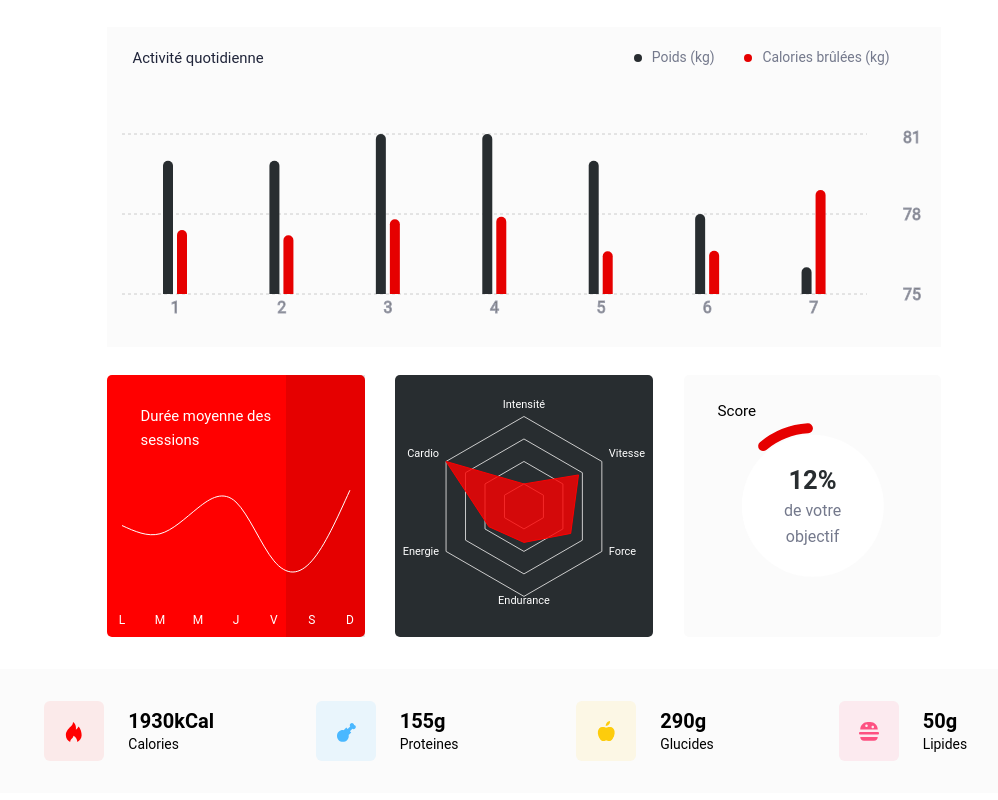
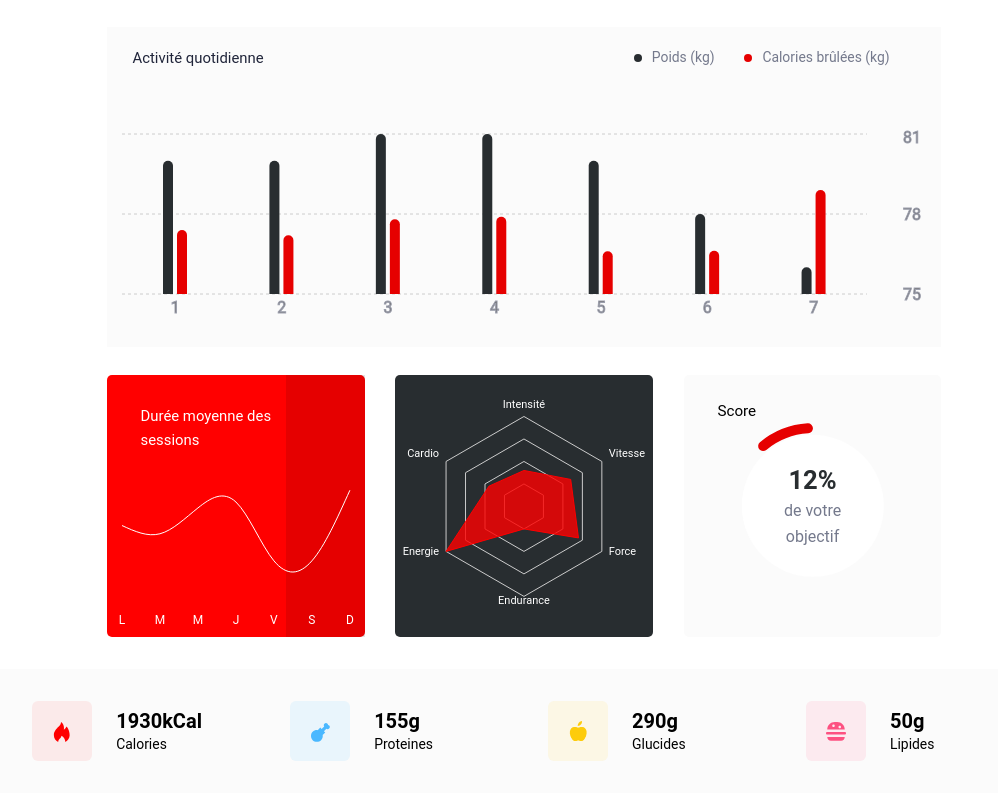
Before and after one commit to OliviaG-dev/OC_P12_16082022, a React (Create React App) app: page /user/12 in a window 1280 px wide. Shown: the part 370-1170 px from the top of the page, without its empty margins (119-1117 px from the left). Built offline with nearby package versions, Linux system fonts and the light colour scheme; no server answers.

Commit message:
refacto: data, jsDoc and components

```diff
--- a/src/components/DailyActivity/DailyActivity.jsx
+++ b/src/components/DailyActivity/DailyActivity.jsx
@@ -8,6 +8,7 @@ import {
   Tooltip,
   ResponsiveContainer,
 } from "recharts";
+import PropTypes from "prop-types";
 
 /**
  *
@@ -27,13 +28,15 @@ const CustomTooltip = ({ payload, active }) => {
   return null;
 };
 
-
-const DailyActivity = (props) => {
-  let formatedProps = props.sessions?.map((item) => ({
-    day: item.day.toString().slice(-1),
-    kilogram: item.kilogram,
-    calories: item.calories,
-  }));
+const DailyActivity = ({ activityData }) => {
+  /**
+   *
+   * @param {number} item
+   * @returns
+   */
+  function formatXAxis(item) {
+    return item + 1;
+  }
 
   return (
     <div className="barChart">
@@ -53,10 +56,10 @@ const DailyActivity = (props) => {
 
       <div style={{ width: "100%", height: 200 }}>
         <ResponsiveContainer>
-          <BarChart data={formatedProps}>
+          <BarChart data={activityData}>
             <CartesianGrid strokeDasharray="3 3" vertical={false} />
             <XAxis
-              dataKey="day"
+              tickFormatter={formatXAxis}
               axisLine={false}
               tickLine={false}
               domain={["dataMin", "dataMax"]}
@@ -111,4 +114,11 @@ const DailyActivity = (props) => {
   );
 };
 
+/**
+ * activityData return a array
+ */
+DailyActivity.propTypes = {
+  activityData: PropTypes.array,
+};
+
 export default DailyActivity;
--- a/src/components/keyFigures/keyFigures.css
+++ b/src/components/keyFigures/keyFigures.css
@@ -9,7 +9,6 @@
     height: 7.75rem;
     margin-bottom: 2.43rem;
     display: flex;
-    justify-content: center;
     align-items: center;
 }
 
@@ -19,6 +18,7 @@
 
 .keyFigure__img {
     margin-right: 1.5rem;
+    margin-left: 2rem;
 }
 
 .keyFigure__name {
--- a/src/components/keyFigures/keyFigures.jsx
+++ b/src/components/keyFigures/keyFigures.jsx
@@ -1,55 +1,58 @@
-import './keyFigures.css';
-import lipIcon from '../../assets/lipIcon.svg';
-import gluIcon  from'../../assets/gluIcon.svg';
-import proIcon from '../../assets/protIcon.svg';
-import calIcon from '../../assets/calIcon.svg';
+import "./keyFigures.css";
+import lipIcon from "../../assets/lipIcon.svg";
+import gluIcon from "../../assets/gluIcon.svg";
+import proIcon from "../../assets/protIcon.svg";
+import calIcon from "../../assets/calIcon.svg";
+import PropTypes from "prop-types";
 
+const KeyFigures = ({ figureData }) => {
+  return (
+    <div className="container">
+      <div className="keyFigure">
+        <img src={calIcon} alt="calorie icon" className="keyFigure__img" />
+        <div className="keyFigure__name">
+          <span className="keyFigure__name__data">
+            {figureData.calorieCount}kCal
+          </span>
+          <p className="keyFigure__name__label">Calories</p>
+        </div>
+      </div>
 
-const KeyFigures = (icon) => {
-    let formatedProps = [
-        {
-            img: calIcon,
-            unit: "kCal",
-            label: "Calories",
-            data: icon.keyData.calorieCount,
-        },
-        {
-            img: proIcon,
-            unit: "g",
-            label: "Proteines",
-            data: icon.keyData.proteinCount,
-        },
-        {
-            img: gluIcon,
-            unit: "g",
-            label: "Glucides",
-            data: icon.keyData.carbohydrateCount,
-        },
-        {
-            img: lipIcon,
-            unit: "g",
-            label: "Lipides",
-            data: icon.keyData.lipidCount,
-        },
-    ];
-    return (
-        <div className='container'>
-            {formatedProps.map((item) => {
-                return (
-                    <div key={item.label} className='keyFigure'>
-                        <img className='keyFigure__img' src={item.img} alt={item.label} />
-                        <div className='keyFigure__name'>
-                            <span className='keyFigure__name__data'>
-                                {item.data}
-                                {item.unit}
-                            </span>
-                            <p className='keyFigure__name__label'>{item.label}</p>
-                        </div>
-                    </div>
-                )
-            })}
+      <div className="keyFigure">
+        <img src={proIcon} alt="calorie icon" className="keyFigure__img" />
+        <div className="keyFigure__name">
+          <span className="keyFigure__name__data">
+            {figureData.proteinCount}g
+          </span>
+          <p className="keyFigure__name__label">Proteines</p>
         </div>
-    )
-}
+      </div>
+
+      <div className="keyFigure">
+        <img src={gluIcon} alt="glucides icon" className="keyFigure__img" />
+        <div className="keyFigure__name">
+          <span className="keyFigure__name__data">
+            {figureData.carbohydrateCount}g
+          </span>
+          <p className="keyFigure__name__label">Glucides</p>
+        </div>
+      </div>
+
+      <div className="keyFigure">
+        <img src={lipIcon} alt="lipides icon" className="keyFigure__img" />
+        <div className="keyFigure__name">
+          <span className="keyFigure__name__data">
+            {figureData.lipidCount}g
+          </span>
+          <p className="keyFigure__name__label">Lipides</p>
+        </div>
+      </div>
+    </div>
+  );
+};
+
+KeyFigures.propTypes = {
+  figureData: PropTypes.object,
+};
 
 export default KeyFigures;
--- a/src/components/sessionDuration/sessionDuration.jsx
+++ b/src/components/sessionDuration/sessionDuration.jsx
@@ -1,16 +1,14 @@
 import "./sessionDuration.css"
 import { LineChart, Line, XAxis, YAxis, Tooltip, ResponsiveContainer } from "recharts";
+import PropTypes from "prop-types"
 
-let days = {
-    1:"L",
-    2:"M",
-    3:"M",
-    4:"J",
-    5:"V",
-    6:"S",
-    7:"D"
-}
 
+/**
+ *
+ * @param {boolean} active
+ * @param {array} payload
+ * @returns
+ */
 const CustomTooltip = ({ active, payload}) => {
     if (active && payload && payload.length) {
         return (
@@ -21,12 +19,25 @@ const CustomTooltip = ({ active, payload}) => {
     }
 }
 
-const SessionDuration = (props) => {
-    let formatedProps = props.sessions?.map((item) => ({
-                    day: days[item.day],
-                    sessionLength: item.sessionLength,
-    }));
 
+
+const SessionDuration = ({ averageData }) => {
+
+    /**
+     *
+     * @param {number} value
+     * @returns {string} first letter of days
+     */
+    function formatXAxis(value) {
+        if (value === 1) return 'L'
+        if (value === 2) return 'M'
+        if (value === 3) return 'M'
+        if (value === 4) return 'J'
+        if (value === 5) return 'V'
+        if (value === 6) return 'S'
+        if (value === 7) return 'D'
+        return value
+    }
 
     return (
     <div className="session">
@@ -35,7 +46,7 @@ const SessionDuration = (props) => {
         </div>
         <ResponsiveContainer>
             <LineChart
-                data={ formatedProps }
+                data={ averageData }
                 width={600}
                 height={300}
                 margin={{ top:80, right:15, left:15, bottom:0 }}
@@ -50,6 +61,7 @@ const SessionDuration = (props) => {
                         tick={{ fontSize: 12 }}
 						minTickGap={3}
                         interval={'preserveStartEnd'}
+                        tickFormatter={formatXAxis}
                     />
                     <YAxis hide={true} domain={['dataMin - 40', 'dataMax + 30']} dataKey="sessionLength"  tickLine={false}/>
                     <Tooltip content={<CustomTooltip />} />
@@ -70,5 +82,11 @@ const SessionDuration = (props) => {
     )
 }
 
+/**
+ * activityData return a array
+ */
+SessionDuration.propTypes = {
+    activityData: PropTypes.array,
+}
 
 export default SessionDuration;
--- a/src/components/typeOfPerformance/typeOfPerformance.jsx
+++ b/src/components/typeOfPerformance/typeOfPerformance.jsx
@@ -1,43 +1,43 @@
 import "./typeOfPerformance.css";
-import { Radar, RadarChart, PolarGrid, PolarAngleAxis, ResponsiveContainer} from "recharts";
+import {
+  Radar,
+  RadarChart,
+  PolarGrid,
+  PolarAngleAxis,
+  ResponsiveContainer,
+} from "recharts";
+import PropTypes from "prop-types";
 
-let stat = {
-              cardio : "Cardio",
-              energy : "Energie",
-              endurance : "Endurance",
-              strength: "Force",
-              speed: "Vitesse",
-              intensity: "Intensité"
+const TypeOfPerformance = ({ performanceData }) => {
+  if (!performanceData) {
+    return null;
   }
-
-
-
-const TypeOfPerformance = (props) => {
-
-    let dataActivity = props.data?.map((item) => ({
-                      value: item.value,
-                      kind: stat[props.kind[item.kind]]
-    }))
+  /**
+   *
+   * @param {number} value
+   * @returns
+   */
+  function formatPerformance(value) {
+    if (value === 1) return "Intensité";
+    if (value === 2) return "Vitesse";
+    if (value === 3) return "Force";
+    if (value === 4) return "Endurance";
+    if (value === 5) return "Energie";
+    if (value === 6) return "Cardio";
+    return value;
+  }
 
   return (
     <div className="performance">
-        <ResponsiveContainer  width="100%" height="100%">
-          <RadarChart
-            cx="50%"
-            cy="50%"
-            outerRadius={90}
-            startAngle={-150}
-            endAngle={210}
-            data={dataActivity}
-          >
-          <PolarGrid
-            radialLines={false}
-          />
+      <ResponsiveContainer width="100%" height="100%">
+        <RadarChart cx="50%" cy="50%" outerRadius={90} data={performanceData}>
+          <PolarGrid radialLines={false} />
           <PolarAngleAxis
             dataKey="kind"
             stroke="#ffff"
             tickline={false}
-            tick={{ fontSize: 11}}
+            tick={{ fontSize: 11 }}
+            tickFormatter={formatPerformance}
             strokeWidth={0}
           />
           <Radar
@@ -49,8 +49,11 @@ const TypeOfPerformance = (props) => {
         </RadarChart>
       </ResponsiveContainer>
     </div>
-    )
-}
+  );
+};
 
+TypeOfPerformance.propTypes = {
+  performanceData: PropTypes.array,
+};
 
 export default TypeOfPerformance;
--- a/src/components/verticalBar/verticalBar.jsx
+++ b/src/components/verticalBar/verticalBar.jsx
@@ -6,7 +6,7 @@ import Velo from "../../assets/Velo.svg";
 
 const VerticalBar = () => (
   <div className="bar">
-    <div className="bar__container" >
+    <div className="bar__container">
       <img className="bar__icone" src={Dumbbells} alt={Dumbbells} />
       <img className="bar__icone" src={Yoga} alt={Yoga} />
       <img className="bar__icone" src={Swim} alt={Swim} />
--- a/src/pages/dashboard/dashboard.jsx
+++ b/src/pages/dashboard/dashboard.jsx
@@ -3,23 +3,23 @@ import { useParams } from "react-router-dom";
 import "./dashboard.css";
 import mockData from "../../services/mockData";
 import KeyFigures from "../../components/keyFigures/keyFigures";
-import { getUserInfo, getUserActivity, getUserAverage, getUserPerformance } from "../../services/api";
+import {
+  getUserInfo,
+  getUserActivity,
+  getUserAverage,
+  getUserPerformance,
+} from "../../services/api";
 import DailyActivity from "../../components/dailyActivity/dailyActivity";
 import SessionDuration from "../../components/sessionDuration/sessionDuration";
 import TypeOfPerformance from "../../components/typeOfPerformance/typeOfPerformance";
 import AverageScore from "../../components/averageScore/averageScore";
 
-
-
 const Dashboard = () => {
-  const [error, setError] = useState(false);
-  const [loading, setLoading] = useState(false);
   const [isMockData, setIsMockData] = useState(true);
   const [dataUser, setDataUSer] = useState([]);
   const [dataActivity, setDataActivity] = useState([]);
   const [dataSession, setDataSession] = useState([]);
-  const [dataPerformance, setDataPerformance] = useState ([]);
-
+  const [dataPerformance, setDataPerformance] = useState([]);
 
   let { id } = useParams();
   let userId = parseInt(id);
@@ -28,78 +28,42 @@ const Dashboard = () => {
   const userActivity = mockData.USER_ACTIVITY.find(
     (item) => item.userId === userId
   );
-  const userSession = mockData.USER_AVERAGE_SESSIONS.find((item) => item.userId === userId);
-  const userPerformance = mockData.USER_PERFORMANCE.find((item) => item.userId === userId)
+  const userSession = mockData.USER_AVERAGE_SESSIONS.find(
+    (item) => item.userId === userId
+  );
+  const userPerformance = mockData.USER_PERFORMANCE.find(
+    (item) => item.userId === userId
+  );
 
   useEffect(() => {
-    setLoading(true);
-
-    //////**********DATA USER INFO**********/////
     const getDataUser = async () => {
-      try {
       const request = await getUserInfo(id);
-        console.log(request.data);
       setDataUSer(request.data);
       setIsMockData(false);
-      } catch (error) {
-        setError(true);
-      } finally {
-        setLoading(false);
-      }
     };
     getDataUser();
 
-    //////**********DATA ACTIVITY**********/////
     const getDataActivity = async () => {
-      try {
       const request = await getUserActivity(userId);
       setDataActivity(request.data);
       setIsMockData(false);
-      } catch (error) {
-        setError(true);
-      } finally {
-        setLoading(false);
-      }
     };
     getDataActivity();
 
-    //////**********DATA SESSION**********/////
     const getDataSession = async () => {
-      try {
       const request = await getUserAverage(userId);
       setDataSession(request.data);
       setIsMockData(false);
-      } catch (error) {
-        setError(true);
-      } finally {
-        setLoading(false);
-      }
     };
     getDataSession();
 
-    //////**********DATA PERFORMANCE**********/////
     const getDataPerformance = async () => {
-      try {
       const request = await getUserPerformance(userId);
       setDataPerformance(request.data);
       setIsMockData(false);
-      } catch (error) {
-        setError(true);
-      } finally {
-        setLoading(false);
-      }
     };
     getDataPerformance();
-
   }, [id, userId]);
-
-  if (loading) {
-    return <>Loading...</>;
-  }
-
-  if (error) {
-    console.log(error);
-  }
 
   return (
     <>
@@ -109,8 +73,8 @@ const Dashboard = () => {
             Bonjour {""}
             <span className="header__title--color">
               {isMockData
-              ? userInfo?.userInfos?.firstName
-              : dataUser.userInfos?.firstName}
+                ? userInfo.userInfos.firstName
+                : dataUser.userInfos.firstName}
             </span>
           </h1>
           <p>Félicitation ! Vous avez explosé vos objectifs hier 👏</p>
@@ -118,9 +82,9 @@ const Dashboard = () => {
         <section className="dashboard_stat">
           <article className="stat__dailyActivity">
             {isMockData ? (
-              <DailyActivity {...userActivity} />
+              <DailyActivity activityData={userActivity.sessions} />
             ) : (
-              <DailyActivity {...dataActivity} />
+              <DailyActivity activityData={dataActivity.sessions} />
             )}
           </article>
 
@@ -128,36 +92,35 @@ const Dashboard = () => {
             <div className="charts__sessionDuration">
               <div className="charts__sessionDuration__background"></div>
               {isMockData ? (
-                <SessionDuration {...userSession}/>
+                <SessionDuration averageData={userSession.sessions} />
               ) : (
-                <SessionDuration {... dataSession}/>
-              )
-              }
+                <SessionDuration averageData={dataSession.sessions} />
+              )}
             </div>
+
             <div className="charts__typeOfPerformance">
               {isMockData ? (
-                <TypeOfPerformance {...userPerformance}/>
+                <TypeOfPerformance performanceData={userPerformance.data} />
               ) : (
-                <TypeOfPerformance {...dataPerformance}/>
-              )
-              }
+                <TypeOfPerformance performanceData={dataPerformance.data} />
+              )}
             </div>
+
             <div className="charts__averageScore">
               {isMockData ? (
-                <AverageScore scorePercent={userInfo.todayScore}/>
+                <AverageScore scorePercent={userInfo.todayScore} />
               ) : (
-                <AverageScore scorePercent={dataUser.todayScore}/>
-              )
-              }
+                <AverageScore scorePercent={dataUser.todayScore} />
+              )}
             </div>
           </article>
         </section>
 
         <section className="dashboard__keyFigures">
           {isMockData ? (
-            <KeyFigures {...userInfo} />
+            <KeyFigures figureData={userInfo.keyData} />
           ) : (
-            <KeyFigures {...dataUser} />
+            <KeyFigures figureData={dataUser.keyData} />
           )}
         </section>
       </div>
```
Also changed, not shown: src/components/averageScore/averageScore.jsx (+6 -4 lines), src/services/api.jsx (+25 -6 lines). Lines whose indentation alone changed are shown as unchanged.
